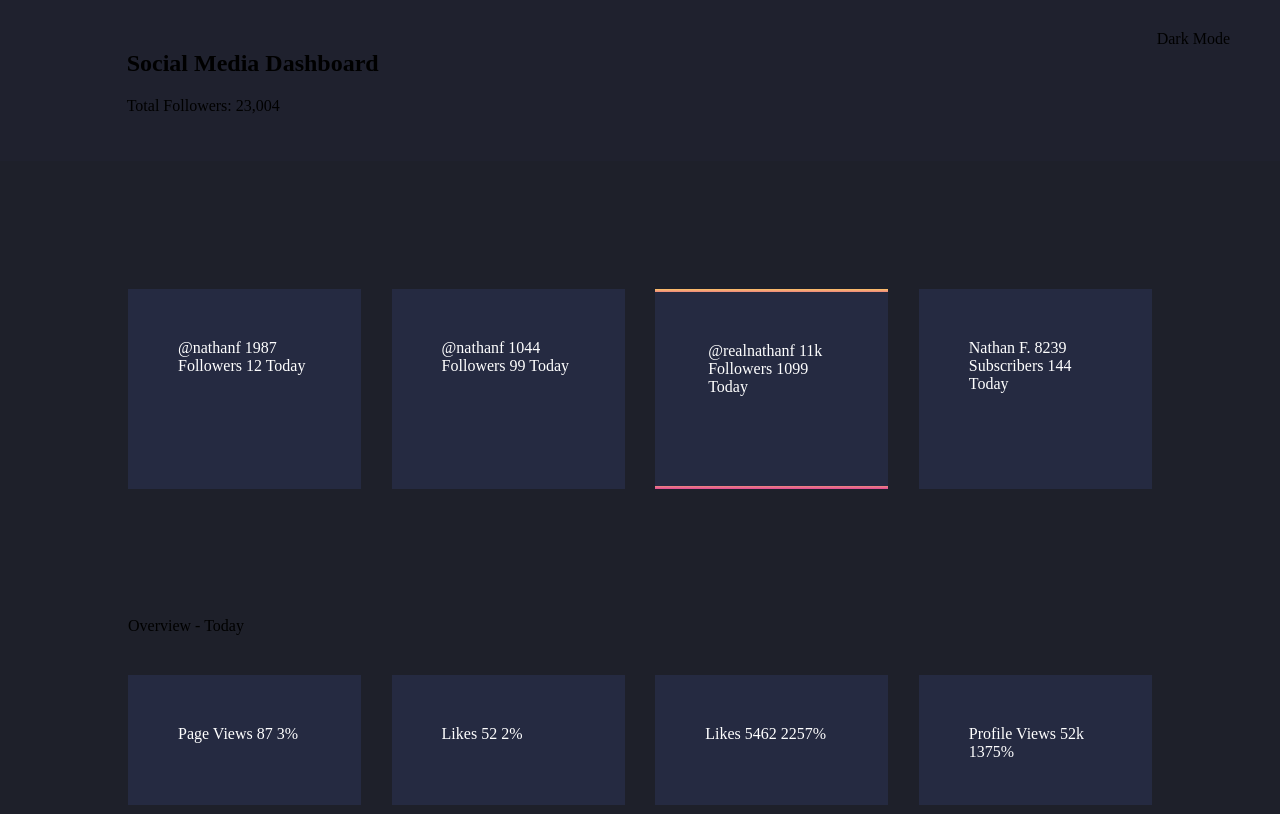
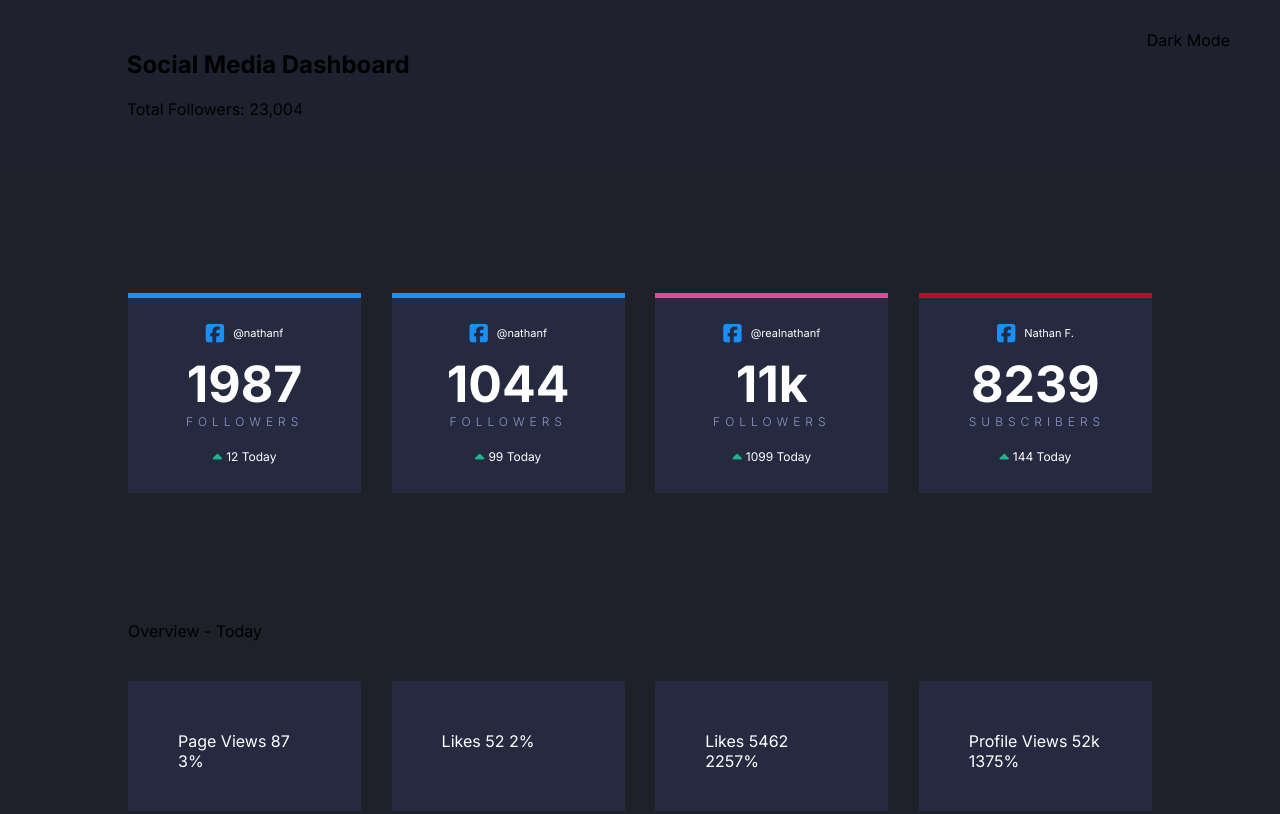
Before and after one commit to thisisobate/social-media-dashboard-with-switcher, a plain HTML site: page index.html in a window 1280 px wide. Shown: the top 814 px of the page. Drawn offline with Linux system fonts and the light colour scheme.

Commit message:
added styling

```diff
--- a/css/style.css
+++ b/css/style.css
@@ -4,6 +4,7 @@ body {
   box-sizing: border-box;
   background-color: hsl(230, 17%, 14%);
   min-height: 100vh;
+  font-family: 'Inter', sans-serif;
 }
 
 /* .bg {
@@ -36,20 +37,23 @@ body {
   border-top: 5px solid #1a8ff6;
 }
 
-.top_instagram {
-  /* border-top: 5px solid hsl(329, 70%, 58%); */
+.top_gradient {
+  border-top: 5px solid hsl(329, 70%, 58%);
+}
 
-  border-top-width: 3px;
-  border-style: solid;
-  border-image: linear-gradient(
-      to bottom,
-      hsl(37, 97%, 70%),
-      hsl(329, 70%, 58%)
-    )
-    50% 10%;
-  /* border-image: linear-gradient(, hsl(329, 70%, 58%)) 5 0 0 0 */
-  /* repeat; */
+.top_red {
+  border-top: 5px solid hsl(348, 97%, 39%);
 }
+
+/* .top_instagram:nth-child(3)::before {
+  content: '';
+  position: absolute;
+  width: 100%;
+  height: 30px;
+  background: linear-gradient(to left, hsl(37, 97%, 70%), hsl(329, 70%, 58%));
+  top: 200px;
+  left: 0;
+} */
 
 .grid {
   display: grid;
@@ -74,13 +78,61 @@ body {
   color: hsl(0, 0%, 100%);
 }
 
-@media (max-width: 479px) {
+.social-icon {
+  text-align: center;
+  margin-top: -25px;
+  font-size: 11px;
+  display: flex;
+  justify-content: center;
+}
+
+.txt_middle {
+  align-self: center;
+}
+
+.fa-facebook-square {
+  color: #1a8ff6;
+  font-size: 21px;
+  margin-right: 9px;
+}
+
+.fa-sort-up {
+  color: hsl(163, 72%, 41%);
+  font-size: 15px;
+  padding-top: 4px;
+  padding-right: 4px;
+}
+
+.counter {
+  font-size: 12px;
+  text-align: center;
+  display: flex;
+  justify-content: center;
+  margin-top: 20px;
+}
+.large_font {
+  font-weight: 700;
+  font-size: 50px;
+  text-align: center;
+  padding-top: 10px;
+}
+
+.spaced_font {
+  letter-spacing: 5px;
+  color: hsl(228, 34%, 66%);
+  font-weight: 300;
+  text-transform: uppercase;
+  font-size: 12px;
+  text-align: center;
+}
+
+@media (max-width: 550px) {
   /* .grid {
     display: flex;
     flex-direction: column;
   } */
 
   .grid {
-    grid-template-rows: repeat(4, 300px);
+    grid-template-rows: repeat(4, 270px);
   }
 }
--- a/index.html
+++ b/index.html
@@ -10,6 +10,10 @@
       type="image/png"
       sizes="32x32"
       href="./images/favicon-32x32.png"
+    />
+    <link
+      href="https://fonts.googleapis.com/css2?family=Inter:wght@300;400;500;600;700;800&display=swap"
+      rel="stylesheet"
     />
     <link rel="stylesheet" href="css/style.css" />
 
@@ -41,20 +45,64 @@
 
       <div class="grid_container">
         <div class="grid">
-          <div class="box-a">
-            @nathanf 1987 Followers 12 Today
+          <div class="box-a top_blue">
+            <div class="social-icon">
+              <div>
+                <i class="fab fa-facebook-square"></i>
+              </div>
+              <div class="txt_middle">@nathanf</div>
+            </div>
+            <div class="large_font">1987</div>
+            <div class="spaced_font">Followers</div>
+            <div class="counter">
+              <i class="fas fa-sort-up"></i>
+              <div>12 Today</div>
+            </div>
           </div>
 
-          <div class="box-a">
-            @nathanf 1044 Followers 99 Today
+          <div class="box-a top_blue">
+            <div class="social-icon">
+              <div>
+                <i class="fab fa-facebook-square"></i>
+              </div>
+              <div class="txt_middle">@nathanf</div>
+            </div>
+            <div class="large_font">1044</div>
+            <div class="spaced_font">Followers</div>
+            <div class="counter">
+              <i class="fas fa-sort-up"></i>
+              <div>99 Today</div>
+            </div>
           </div>
 
-          <div class="box-a top_instagram">
-            @realnathanf 11k Followers 1099 Today
+          <div class="box-a top_gradient">
+            <div class="social-icon">
+              <div>
+                <i class="fab fa-facebook-square"></i>
+              </div>
+              <div class="txt_middle">@realnathanf</div>
+            </div>
+            <div class="large_font">11k</div>
+            <div class="spaced_font">Followers</div>
+            <div class="counter">
+              <i class="fas fa-sort-up"></i>
+              <div>1099 Today</div>
+            </div>
           </div>
 
-          <div class="box-a">
-            Nathan F. 8239 Subscribers 144 Today
+          <div class="box-a top_red">
+            <div class="social-icon">
+              <div>
+                <i class="fab fa-facebook-square"></i>
+              </div>
+              <div class="txt_middle">Nathan F.</div>
+            </div>
+            <div class="large_font">8239</div>
+            <div class="spaced_font">Subscribers</div>
+            <div class="counter">
+              <i class="fas fa-sort-up"></i>
+              <div>144 Today</div>
+            </div>
           </div>
         </div>
 
@@ -95,5 +143,10 @@
         </div>
       </div>
     </div>
+
+    <script
+      src="https://kit.fontawesome.com/b751cffb67.js"
+      crossorigin="anonymous"
+    ></script>
   </body>
 </html>
```
